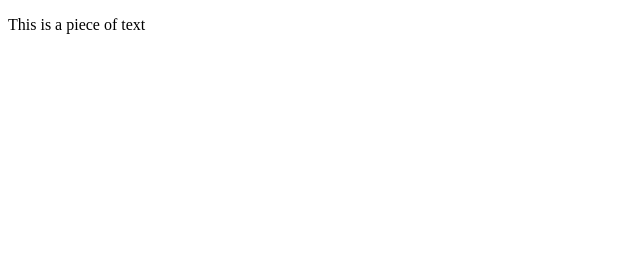
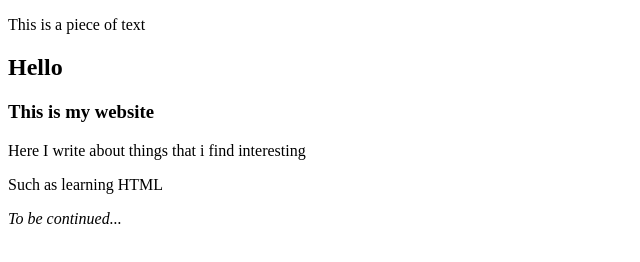
Before and after one commit to danieltuner/lapio-website2, a plain HTML site: page index.html in a window 1280 px wide. Shown: the whole page, without its empty margins (0-640 px from the left). Drawn offline with Linux system fonts and the light colour scheme.

Commit message:
commit 2

```diff
--- a/index.html
+++ b/index.html
@@ -9,6 +9,11 @@
 <body>
   <!--Do the exercises here-->
   <p>This is a piece of text</p>
+  <h2>Hello</h2>
+  <h3>This is my website</h3>
+  <p>Here I write about things that i find interesting</p>
+  <p>Such as learning HTML</p>
+  <EM>To be continued...</EM>
 </body>
 
 </html>
```
